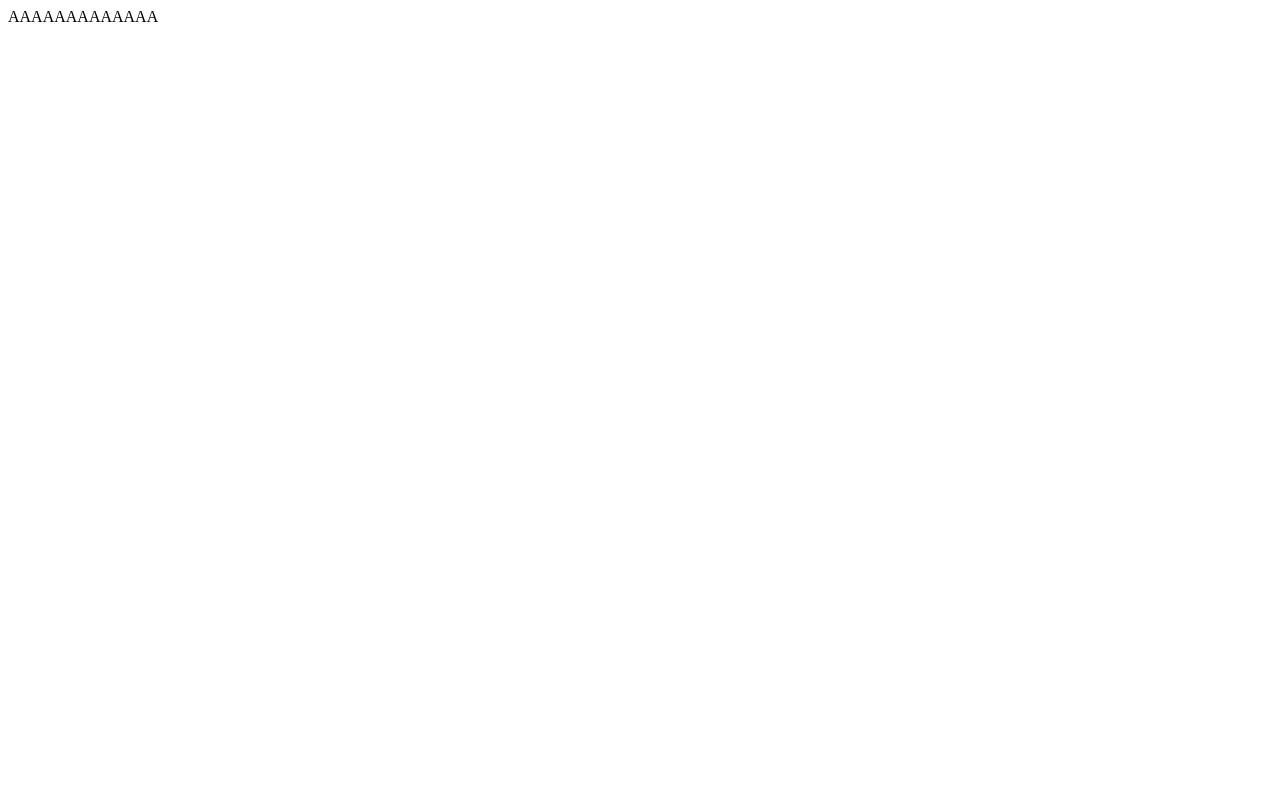
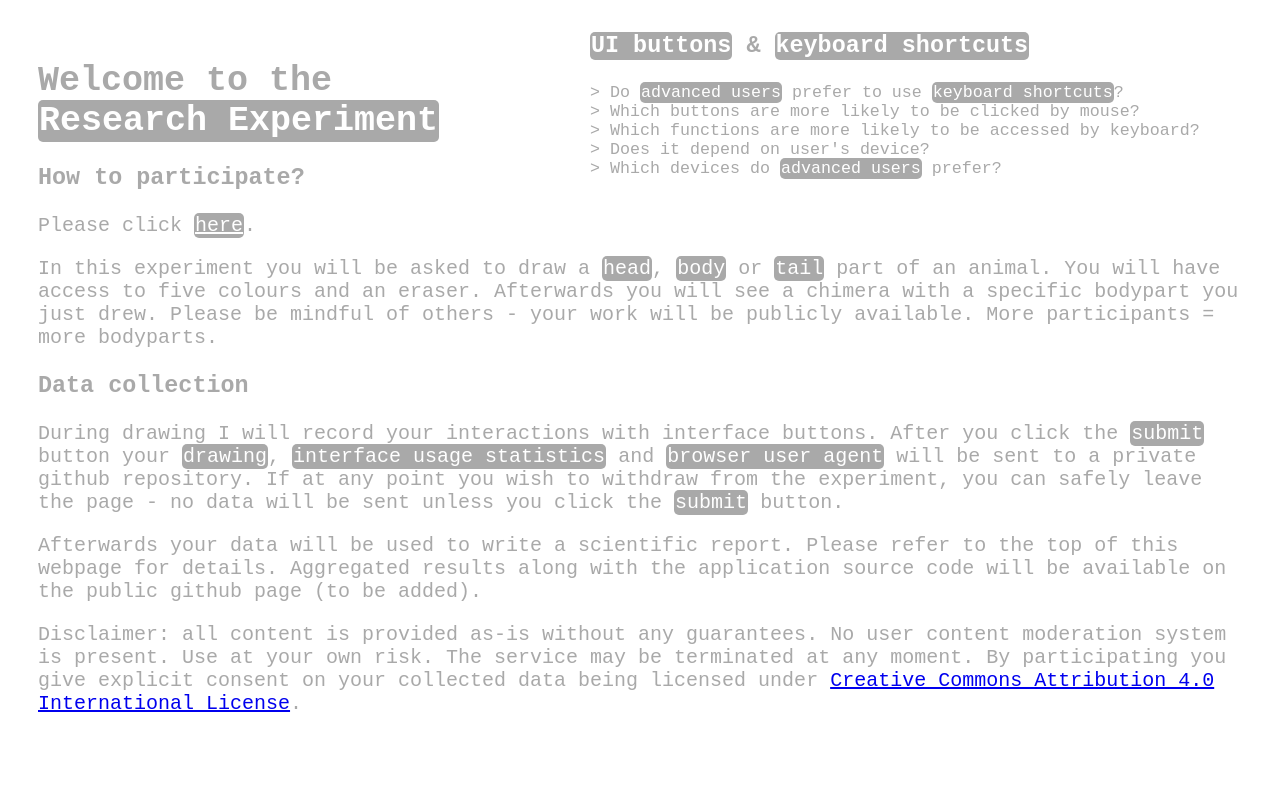
Before and after one commit to aanikina/co1111k2_dev, a Flask app: page / in a window 1280 px wide. Before the commit the page is almost empty. Run offline with Flask 2, Linux system fonts and the light colour scheme.

Commit message:
added help texts, links and welcome page

```diff
--- a/main.py
+++ b/main.py
@@ -87,7 +87,7 @@ app = Flask(__name__)
 
 @app.route( '/' )
 def home():
-    return "AAAAAAAAAAAAA"
+    return render_template("rules.html")
 
 @app.route("/draw")
 def draw():
--- a/templates/result.html
+++ b/templates/result.html
@@ -26,6 +26,11 @@ https://www.freecodecamp.org/news/how-to-build-a-web-application-using-flask-and
         {% endfor %}
     </div>
 
+    <p>
+        <a class="input t" href="/draw" >Click to draw another</a>
+        <a class="input t" href="/result" >Click to see a random chimera</a>
+    </p>
+
 </div>
 
 </body>
--- /dev/null
+++ b/templates/rules.html
@@ -0,0 +1,127 @@
+<!DOCTYPE html>
+<html lang="en">
+<head>
+    <meta charset="UTF-8">
+    <link rel="stylesheet" type="text/css" href="{{ url_for('static', filename='css/main.css') }}"/>
+    <title>Welcome</title>
+</head>
+<body>
+
+<div class="top">
+    <h1>Welcome to the<br><span class="t">Research Experiment</span></h1>
+
+    <h3>How to participate?</h3>
+    <p>
+        Please click <a class="input t" href="/draw" >here</a>.
+    </p>
+
+    <p>
+        In this experiment you will be asked to draw a <span class="t">head</span>, <span class="t">body</span> or <span class="t">tail</span> part of an animal.
+        You will have access to five colours and an eraser.
+        Afterwards you will see a chimera with a specific bodypart you just drew.
+        Please be mindful of others - your work will be publicly available.
+        More participants = more bodyparts.
+    </p>
+
+    <h3>Data collection</h3>
+    <p>
+        During drawing I will record your interactions with interface buttons.
+        After you click the <span class="t">submit</span> button your <span class="t">drawing</span>, <span class="t">interface usage statistics</span> and <span class="t">browser user agent</span> will be sent to a private github repository.
+        If at any point you wish to withdraw from the experiment, you can safely leave the page - no data will be sent unless you click the <span class="t">submit</span> button.
+    </p>
+    <p>
+        Afterwards your data will be used to write a scientific report. Please refer to the top of this webpage for details.
+        Aggregated results along with the application source code will be available on the public github page (to be added).
+    </p>
+    <p>
+        Disclaimer: all content is provided as-is without any guarantees.
+        No user content moderation system is present.
+        Use at your own risk.
+        The service may be terminated at any moment.
+        By participating you give explicit consent on your collected data being
+        licensed under <a rel="license" href="http://creativecommons.org/licenses/by/4.0/">Creative Commons Attribution 4.0 International License</a>.
+    </p>
+
+</div>
+
+<div class="right">
+    <h3><span class="t">UI buttons</span> & <span class="t">keyboard shortcuts</span></h3>
+
+    <p style="font-size: smaller">
+        > Do <span class="t">advanced users</span> prefer to use <span class="t">keyboard shortcuts</span>?<br>
+        > Which buttons are more likely to be clicked by mouse?<br>
+        > Which functions are more likely to be accessed by keyboard?<br>
+        > Does it depend on user's device?<br>
+        > Which devices do <span class="t">advanced users</span> prefer?
+    </p>
+
+</div>
+
+<script>
+
+    // i send data as formData
+    // it doesn't understand arrays
+    // do i keep stats as an array of strings
+    // and later concatenate them into one big string
+    // for ease of use later i format those strings as yaml files separated by ---
+    var statsKeyboard = '';
+    var statsUi = '';
+
+    // autorun
+
+    // remember the user
+    setUniqueUserId();
+
+    // assign a body part 0,1,2
+    const BODYPART = Math.floor( Math.random()*3 );
+    console.log( BODYPART );
+    setCookie( 'bodypartiloc', BODYPART );
+
+    if( BODYPART==0 ) {
+        document.getElementById( 'chosen_part' ).innerText = 'head';
+        document.getElementById( 'markL' ).innerText = 'nothing';
+        document.getElementById( 'markR' ).innerText = 'body';
+        document.getElementById( 'markL2' ).innerText = 'nothing';
+        document.getElementById( 'markR2' ).innerText = 'neck';
+    }
+    else if( BODYPART==1 ) {
+        document.getElementById( 'chosen_part' ).innerText='body';
+    }
+    else if( BODYPART==2 ) {
+        document.getElementById( 'chosen_part' ).innerText = 'tail';
+        document.getElementById( 'markL' ).innerText = 'body';
+        document.getElementById( 'markR' ).innerText = 'nothing';
+        document.getElementById( 'markL2' ).innerText = 'tail';
+        document.getElementById( 'markR2' ).innerText = 'nothing';
+    }
+
+
+
+    document.addEventListener('keydown', (ev) => {
+
+        // help:
+        // https://stackoverflow.com/questions/17015019/keylistener-in-javascript
+
+        // get lowercase key pressed
+        let k = ev.key.toLowerCase();
+        //console.log( k );
+
+        // record keyboard shortcut being used
+        let yaml = `---\nkey: ${k}\ntimestamp: ${getCurrentTimestamp()}\n`;
+        statsKeyboard += yaml;
+
+        if( k=='1' ) { colorAlt('black'); }
+        else if( k=='2' ) { colorAlt('red'); }
+        else if( k=='3' ) { colorAlt('orange'); }
+        else if( k=='4' ) { colorAlt('lightskyblue'); }
+        else if( k=='5' ) { colorAlt('greenyellow'); }
+        else if( k=='e' ) { colorAlt('eraser'); }
+        else if( k=='delete' ) { erase(); }
+        else if( k=='enter' ) { save(); }
+
+    });
+
+</script>
+
+</body>
+</html>
```
Also changed, not shown: templates/draw.html (+8 -0 lines).
